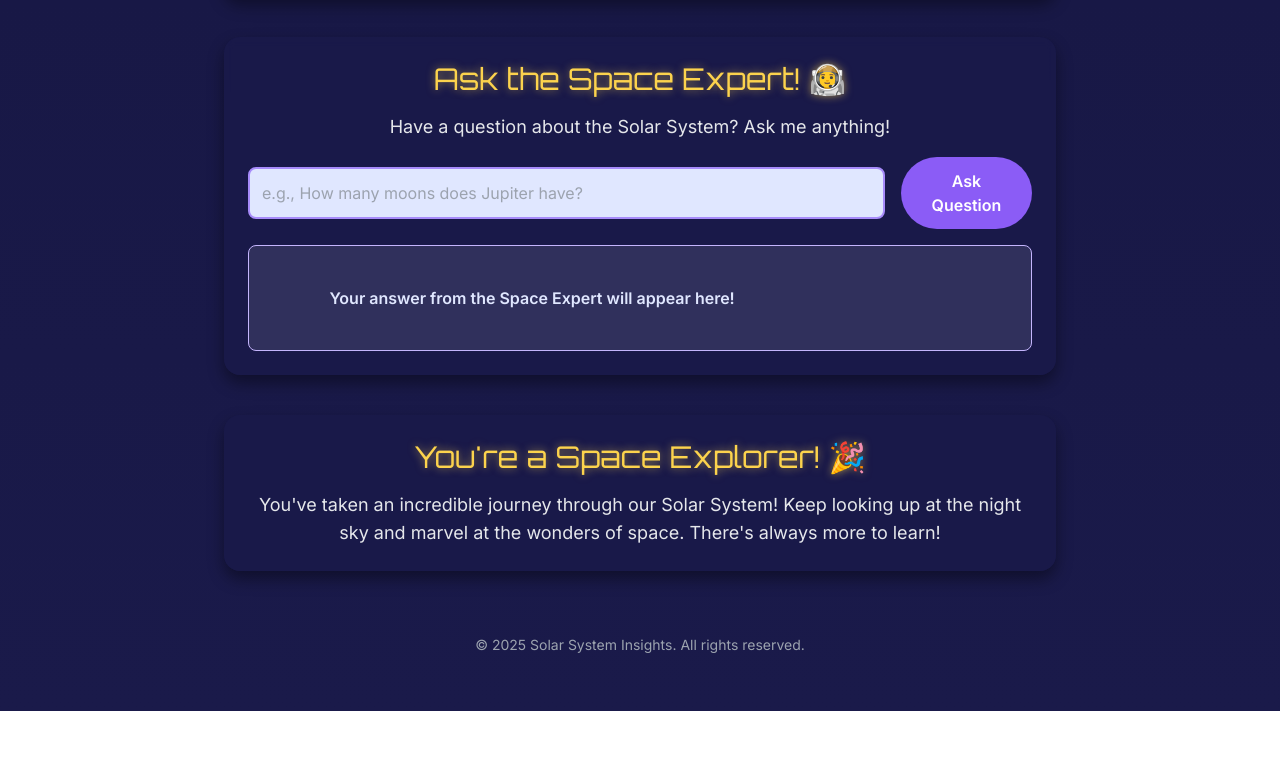
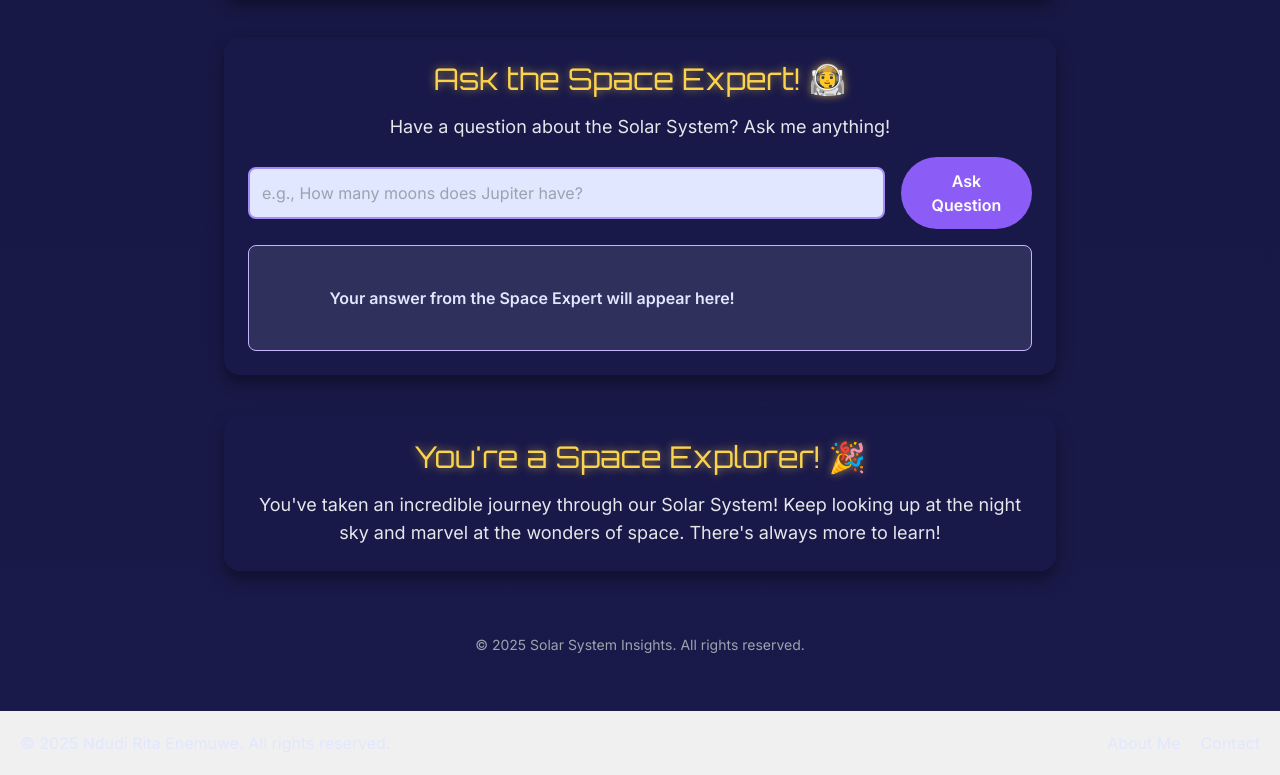
Before and after one commit to RitaLearning/RitaLearning.github.io, a plain HTML site: page solar-system-complete.html in a window 1280 px wide. Shown: the part 4994-5769 px from the top of the page. Before the commit the page ends 5705 px from the top, so only its background shows below. Drawn offline with nearby package versions, Linux system fonts and the light colour scheme.

Commit message:
Update solar-system-complete.html

```diff
--- a/solar-system-complete.html
+++ b/solar-system-complete.html
@@ -567,5 +567,50 @@
             });
         });
     </script>
+
+<style>
+    /* Add this CSS to your stylesheet or a <style> tag in your HTML */
+    .footer-content {
+        display: flex;
+        justify-content: space-between;
+        align-items: center;
+        padding: 20px;
+        background-color: #f0f0f0; /* Optional: adds a background color for visibility */
+    }
+
+    .footer-links {
+        list-style: none; /* Removes the bullet points from the list */
+        padding: 0; /* Removes the default padding from the list */
+        margin: 0; /* Removes the default margin from the list */
+        display: flex; /* Make the list items a flexbox */
+    }
+
+    .footer-links li {
+        margin-left: 20px; /* Adds space between the list items */
+    }
+</style>
+
+<footer>
+    <div class="footer-content">
+        <p>&copy; <span id="year"></span> Ndudi Rita Enemuwe. All rights reserved.</p>
+        <ul class="footer-links">
+            <li><a href="about-me.html">About Me</a></li>
+            <li><a href="contact.html">Contact</a></li>
+        </ul>
+    </div>
+</footer>
+
+<script>
+    document.getElementById("year").innerHTML = new Date().getFullYear();
+</script>
+
+<script>
+  // This listens for the 'contextmenu' event on the entire document
+  document.addEventListener('contextmenu', function(event) {
+    // This method prevents the default browser behavior, which is showing the right-click menu
+    event.preventDefault();
+  });
+</script>
+
 </body>
 </html>
```
